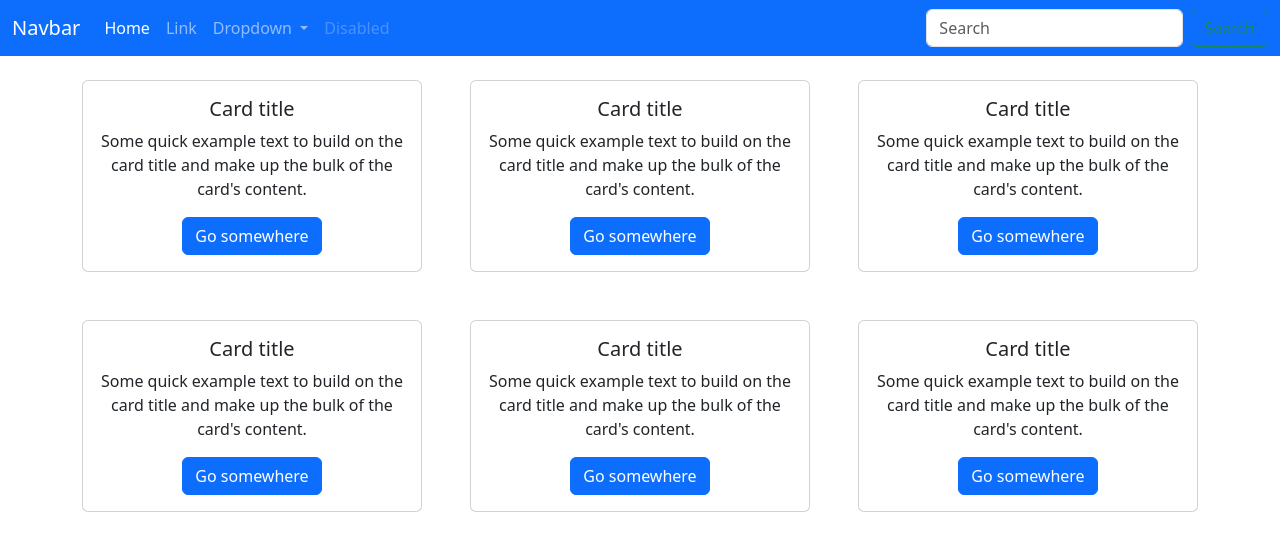
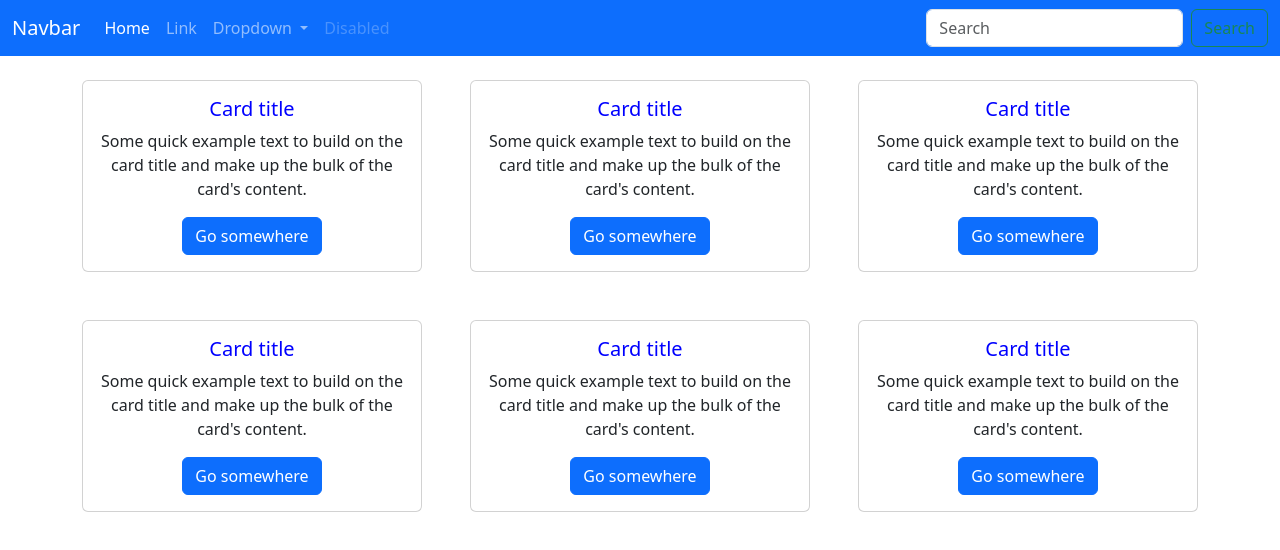
Before and after one commit to seorang42/vuejs3-practice, a Vue app: page / in a window 1280 px wide. Shown: the top 550 px of the page. Built offline with nearby package versions, Linux system fonts and the light colour scheme.

Commit message:
6-2 Single File Component

```diff
--- a/src/components/AppCard.vue
+++ b/src/components/AppCard.vue
@@ -2,7 +2,7 @@
 	<div>
 		<div class="card">
 			<div class="card-body">
-				<h5 class="card-title">Card title</h5>
+				<h5 class="card-title red">Card title</h5>
 				<p class="card-text">
 					Some quick example text to build on the card title and make up the
 					bulk of the card's content.
@@ -14,13 +14,34 @@
 </template>
 
 <script>
+import { ref, useCssModule } from 'vue';
+
 console.log('AppCard Module');
 export default {
 	setup() {
+		/* const style = useCssModule();
+		console.log('style: ', style); */
 		console.log('AppCard setup()');
-		return {};
+
+		const color = ref('red');
+		color.value = 'blue';
+		return { color };
 	},
 };
 </script>
 
-<style lang="scss" scoped></style>
+<style>
+.red {
+	color: v-bind(color) !important;
+}
+</style>
+<!-- <style module="classes">
+.red {
+	color: red !important;
+}
+</style> -->
+<!-- <style scoped>
+.red {
+	color: red !important;
+}
+</style> -->
```
